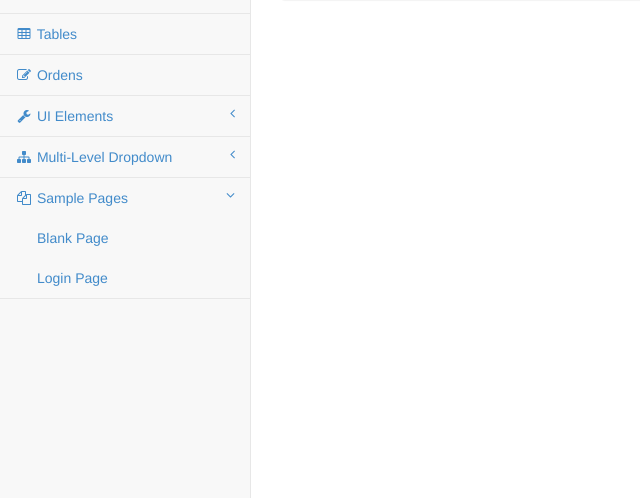
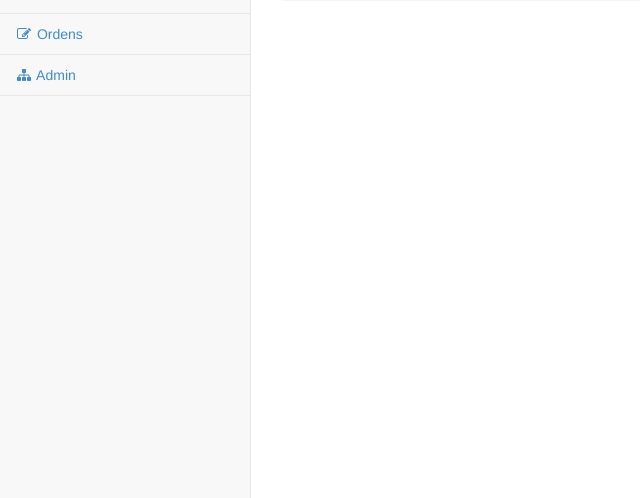
Before and after one commit to danimaribeiro/bitcoin_market, a Django app: page /market/ in a window 1280 px wide. Shown: the part 184-682 px from the top of the page, without its empty margins (0-640 px from the left). Run offline with Django 3.2, Linux system fonts and the light colour scheme; data that the repository does not hold is empty; some libraries are stand-ins or nearby versions.

Commit message:
Removido menus desnecessarios

```diff
--- a/market/templates/market/layout.html
+++ b/market/templates/market/layout.html
@@ -35,7 +35,7 @@
                     <span class="icon-bar"></span>
                     <span class="icon-bar"></span>
                 </button>
-                <a class="navbar-brand" href="{% url 'market.views.Graficos' %}">Bitcoin Market</a>
+                <a class="navbar-brand" href="/">Bitcoin Market</a>
             </div>
             <!-- /.navbar-header -->
 
@@ -267,7 +267,7 @@
                         <!-- /input-group -->
                     </li>
                     <li>
-                        <a href="index.html"><i class="fa fa-dashboard fa-fw"></i> Dashboard</a>
+                        <a href="{% url 'market.views.Graficos' %}"><i class="fa fa-dashboard fa-fw"></i> Dashboard</a>
                     </li>
                     <li>
                         <a href="#"><i class="fa fa-bar-chart-o fa-fw"></i> Gráficos<span class="fa arrow"></span></a>
@@ -282,73 +282,10 @@
                         <!-- /.nav-second-level -->
                     </li>
                     <li>
-                        <a href="tables.html"><i class="fa fa-table fa-fw"></i> Tables</a>
-                    </li>
-                    <li>
                         <a href="{% url 'order_list' %}"><i class="fa fa-edit fa-fw"></i> Ordens</a>
                     </li>
-                    <li>
-                        <a href="#"><i class="fa fa-wrench fa-fw"></i> UI Elements<span class="fa arrow"></span></a>
-                        <ul class="nav nav-second-level">
-                            <li>
-                                <a href="panels-wells.html">Panels and Wells</a>
-                            </li>
-                            <li>
-                                <a href="buttons.html">Buttons</a>
-                            </li>
-                            <li>
-                                <a href="notifications.html">Notifications</a>
-                            </li>
-                            <li>
-                                <a href="typography.html">Typography</a>
-                            </li>
-                            <li>
-                                <a href="grid.html">Grid</a>
-                            </li>
-                        </ul>
-                        <!-- /.nav-second-level -->
-                    </li>
-                    <li>
-                        <a href="#"><i class="fa fa-sitemap fa-fw"></i> Multi-Level Dropdown<span class="fa arrow"></span></a>
-                        <ul class="nav nav-second-level">
-                            <li>
-                                <a href="#">Second Level Item</a>
-                            </li>
-                            <li>
-                                <a href="#">Second Level Item</a>
-                            </li>
-                            <li>
-                                <a href="#">Third Level <span class="fa arrow"></span></a>
-                                <ul class="nav nav-third-level">
-                                    <li>
-                                        <a href="#">Third Level Item</a>
-                                    </li>
-                                    <li>
-                                        <a href="#">Third Level Item</a>
-                                    </li>
-                                    <li>
-                                        <a href="#">Third Level Item</a>
-                                    </li>
-                                    <li>
-                                        <a href="#">Third Level Item</a>
-                                    </li>
-                                </ul>
-                                <!-- /.nav-third-level -->
-                            </li>
-                        </ul>
-                        <!-- /.nav-second-level -->
-                    </li>
-                    <li class="active">
-                        <a href="#"><i class="fa fa-files-o fa-fw"></i> Sample Pages<span class="fa arrow"></span></a>
-                        <ul class="nav nav-second-level">
-                            <li>
-                                <a href="blank.html">Blank Page</a>
-                            </li>
-                            <li>
-                                <a href="login.html">Login Page</a>
-                            </li>
-                        </ul>
-                        <!-- /.nav-second-level -->
+                      <li>
+                        <a href="/admin"><i class="fa fa-sitemap fa-fw"></i> Admin</a>
                     </li>
                 </ul>
                 <!-- /#side-menu -->
```
